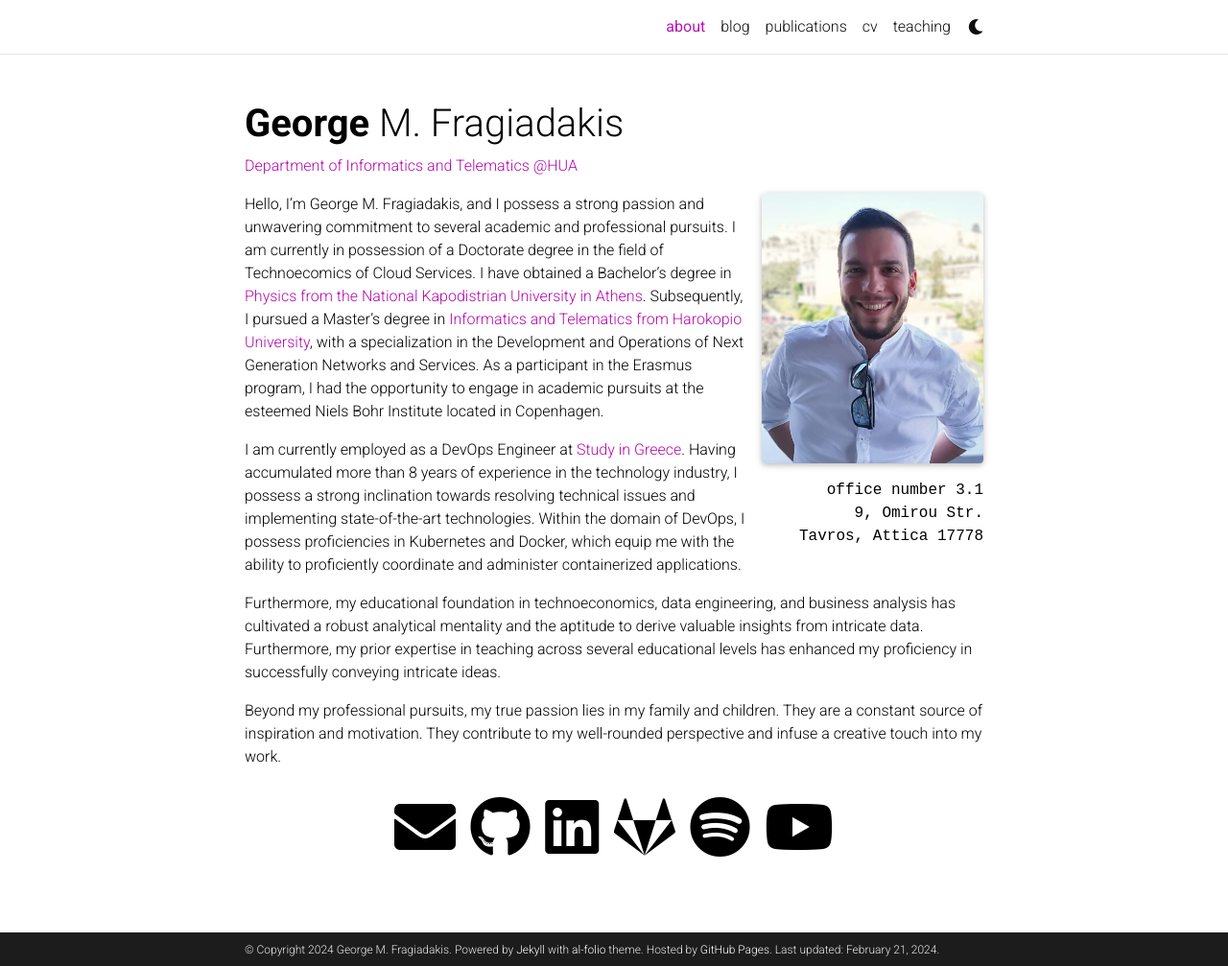
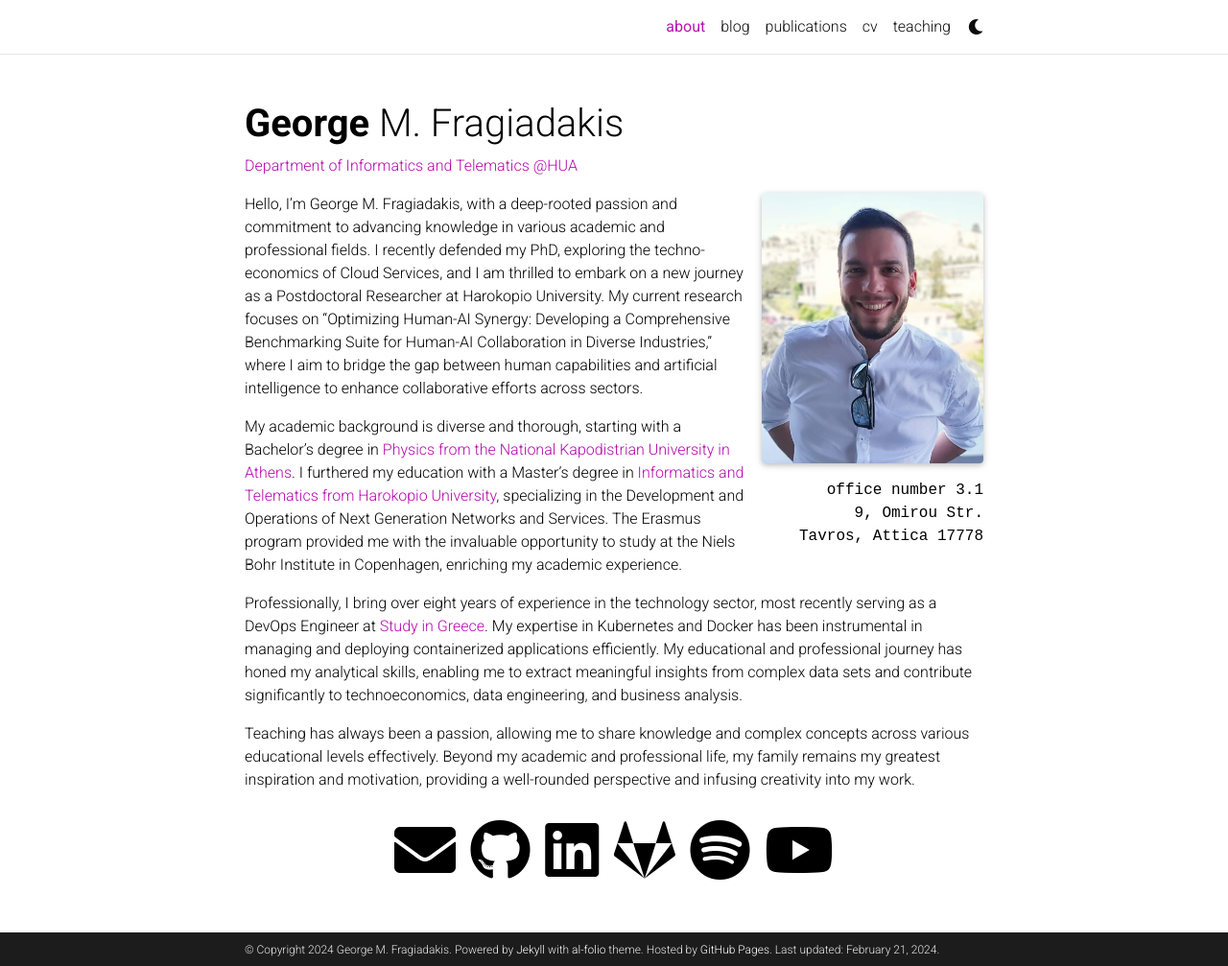
Before and after one commit to gfragi/gfragi.github.io, a Jekyll site: the page built from _pages/about.md, in a window 1280 px wide and 1007 px high. Shown: the whole window at 96% size. Built offline with Jekyll 4.4.1, drawn with Linux system fonts in a browser that asks for light colours; full-size pictures stand in for the smaller copies a plugin makes; comment, search, counter and statistics services are not loaded; a style sheet for code colours, icons or effects is not loaded.

Commit message:
update about

```diff
--- a/_pages/about.md
+++ b/_pages/about.md
@@ -19,13 +19,31 @@ selected_papers: false # includes a list of papers marked as "selected={true}"
 social: true  # includes social icons at the bottom of the page
 ---
 
+Hello, I'm George M. Fragiadakis, with a deep-rooted passion and commitment to advancing knowledge in various academic and professional fields. I recently defended my PhD, exploring the techno-economics of Cloud Services, and I am thrilled to embark on a new journey as a Postdoctoral Researcher at Harokopio University. My current research focuses on "Optimizing Human-AI Synergy: Developing a Comprehensive Benchmarking Suite for Human-AI Collaboration in Diverse Industries," where I aim to bridge the gap between human capabilities and artificial intelligence to enhance collaborative efforts across sectors.
+
+My academic background is diverse and thorough, starting with a Bachelor's degree in <a href="https://en.phys.uoa.gr/">Physics from the National Kapodistrian University in Athens</a>. I furthered my education with a Master's degree in <a href="https://www.dit.hua.gr/index.php/en/" >Informatics and Telematics from Harokopio University</a>, specializing in the Development and Operations of Next Generation Networks and Services. The Erasmus program provided me with the invaluable opportunity to study at the Niels Bohr Institute in Copenhagen, enriching my academic experience.
+
+Professionally, I bring over eight years of experience in the technology sector, most recently serving as a DevOps Engineer at <a href="https://studyingreece.edu.gr/study-in-greece/">Study in Greece</a>. My expertise in Kubernetes and Docker has been instrumental in managing and deploying containerized applications efficiently. My educational and professional journey has honed my analytical skills, enabling me to extract meaningful insights from complex data sets and contribute significantly to technoeconomics, data engineering, and business analysis.
+
+Teaching has always been a passion, allowing me to share knowledge and complex concepts across various educational levels effectively. Beyond my academic and professional life, my family remains my greatest inspiration and motivation, providing a well-rounded perspective and infusing creativity into my work.
+
+
+
+
+
+
+<!-- ----
 Hello, I’m George M. Fragiadakis, and I possess a strong passion and unwavering commitment to several academic and professional pursuits. I am currently in possession of a Doctorate degree in the field of Technoecomics of Cloud Services. I have obtained a Bachelor's degree in <a href="https://en.phys.uoa.gr/">Physics from the National Kapodistrian University in Athens</a>. Subsequently, I pursued a Master's degree in <a href="https://www.dit.hua.gr/index.php/en/" >Informatics and Telematics from Harokopio University</a>, with a specialization in the Development and Operations of Next Generation Networks and Services. As a participant in the Erasmus program, I had the opportunity to engage in academic pursuits at the esteemed Niels Bohr Institute located in Copenhagen.
 
 I am currently employed as a DevOps Engineer at <a href="https://studyingreece.edu.gr/study-in-greece/">Study in Greece</a>. Having accumulated more than 8 years of experience in the technology industry, I possess a strong inclination towards resolving technical issues and implementing state-of-the-art technologies. Within the domain of DevOps, I possess proficiencies in Kubernetes and Docker, which equip me with the ability to proficiently coordinate and administer containerized applications.
 
 Furthermore, my educational foundation in technoeconomics, data engineering, and business analysis has cultivated a robust analytical mentality and the aptitude to derive valuable insights from intricate data. Furthermore, my prior expertise in teaching across several educational levels has enhanced my proficiency in successfully conveying intricate ideas.
 
-Beyond my professional pursuits, my true passion lies in my family and children. They are a constant source of inspiration and motivation. They contribute to my well-rounded perspective and infuse a creative touch into my work.
+Beyond my professional pursuits, my true passion lies in my family and children. They are a constant source of inspiration and motivation. They contribute to my well-rounded perspective and infuse a creative touch into my work. -->
+
+
+
+
 
 <!--
 Write your biography here. Tell the world about yourself. Link to your favorite [subreddit](http://reddit.com). You can put a picture in, too. The code is already in, just name your picture `prof_pic.jpg` and put it in the `img/` folder.
```
